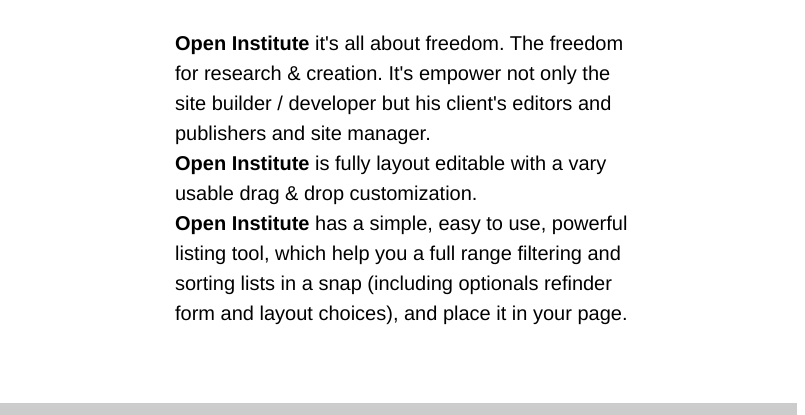
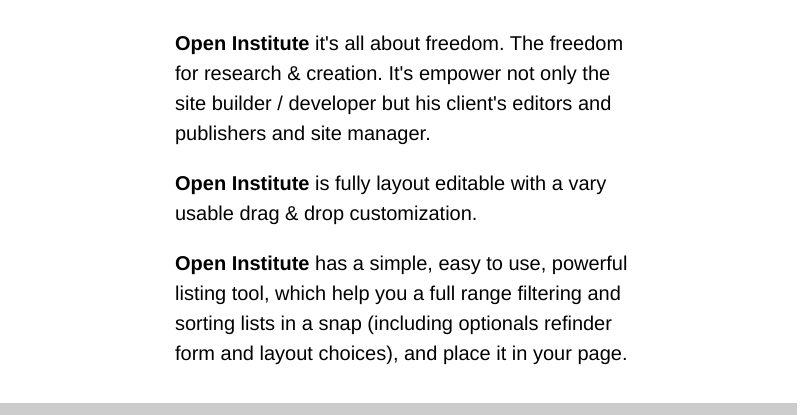
Before and after one commit to linnovate/openinstitute, a plain HTML site: page index.html in a window 1280 px wide. Shown: the top 415 px of the page, 475-1280 px from the left. Drawn offline with Linux system fonts and the light colour scheme.

Commit message:
slogen paragraphs

```diff
--- a/index.html
+++ b/index.html
@@ -21,8 +21,12 @@
             <div id="slogan">
               <p>
                 <strong>Open Institute</strong> it's all about freedom. The freedom for research & creation.
-                It's empower not only the site builder / developer but his client's editors and publishers and site manager.<br />
-                <strong>Open Institute</strong> is fully layout editable with a vary usable drag & drop customization.<br />
+                It's empower not only the site builder / developer but his client's editors and publishers and site manager.
+              </p>
+              <p>
+                <strong>Open Institute</strong> is fully layout editable with a vary usable drag & drop customization.
+              </p>
+              <p>
                 <strong>Open Institute</strong> has a simple, easy to use, powerful listing tool, which help you a full range filtering and sorting lists in a snap (including optionals refinder form and layout choices), and place it in your page.
               </p>
             </div>
```
